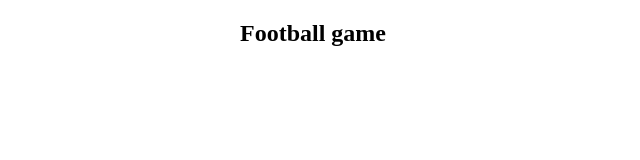
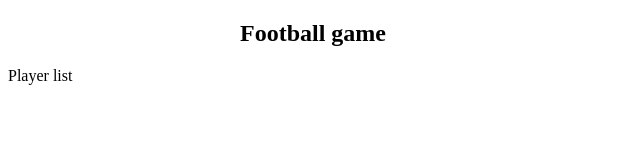
Before and after one commit to lipinskipawel/football-web, a React (Create React App) app: page / in a window 1280 px wide. Before the commit this address had no page. Shown: the top 160 px of the page, without its empty margins (0-640 px from the left). Built offline with nearby package versions, Linux system fonts and the light colour scheme.

Commit message:
Create Home componenet

```diff
--- a/src/App.js
+++ b/src/App.js
@@ -1,12 +1,14 @@
 import { Routes, Route } from "react-router-dom";
 import GameFrame from "./game/GameFrame";
 import Navbar from "./Navbar";
+import Home from "./Home";
 
 function App() {
   return (
     <div>
       <Navbar />
       <Routes>
+        <Route path="/" element={<Home />} />
         <Route path="/game" element={<GameFrame />} />
       </Routes>
     </div>
--- /dev/null
+++ b/src/Home.js
@@ -0,0 +1,7 @@
+import PlayerList from "./PlayerList";
+
+const Home = () => {
+  return <PlayerList />;
+};
+
+export default Home;
--- /dev/null
+++ b/src/PlayerList.js
@@ -0,0 +1,5 @@
+const PlayerList = () => {
+  return <div>Player list</div>;
+};
+
+export default PlayerList;
```
